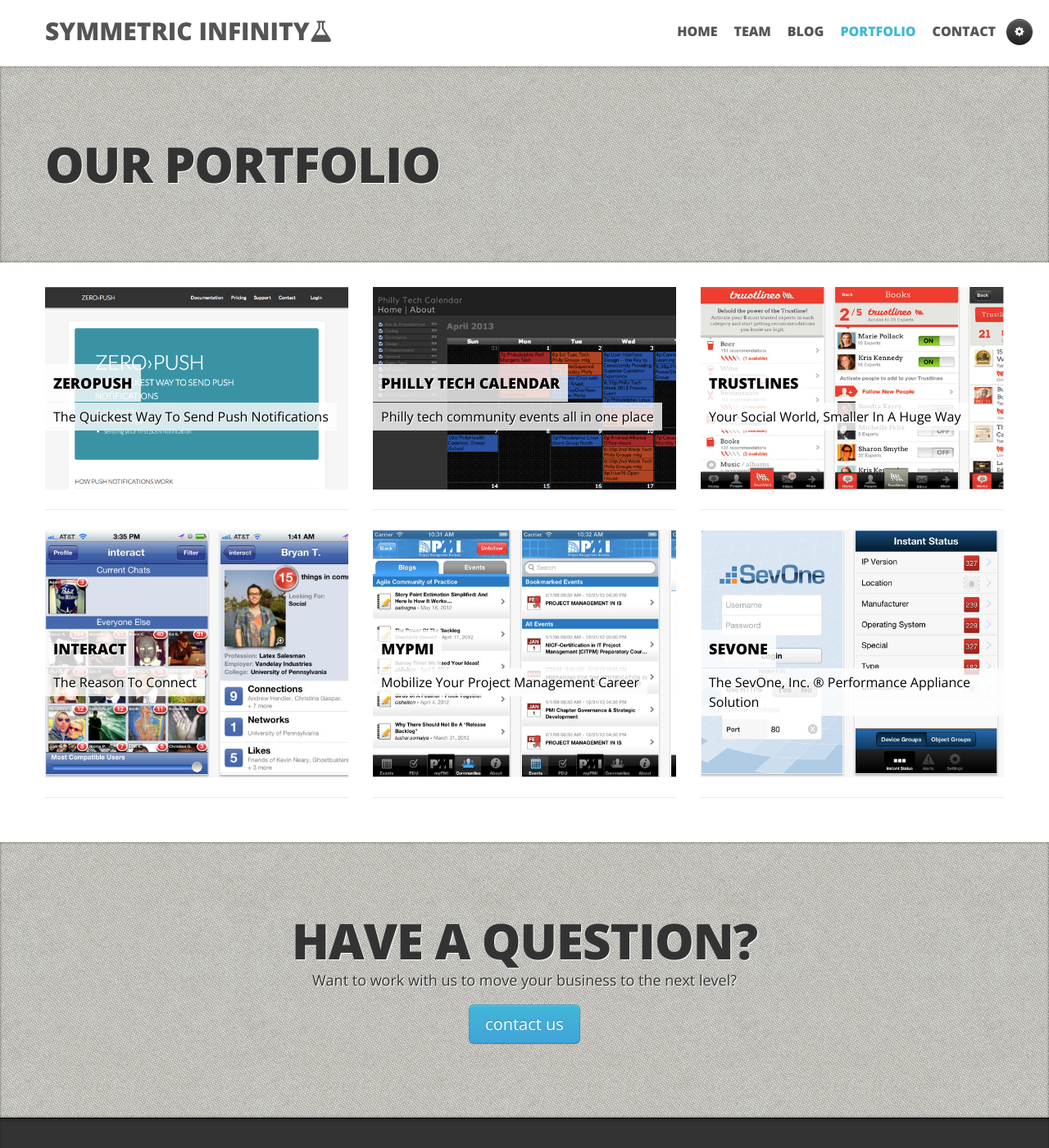
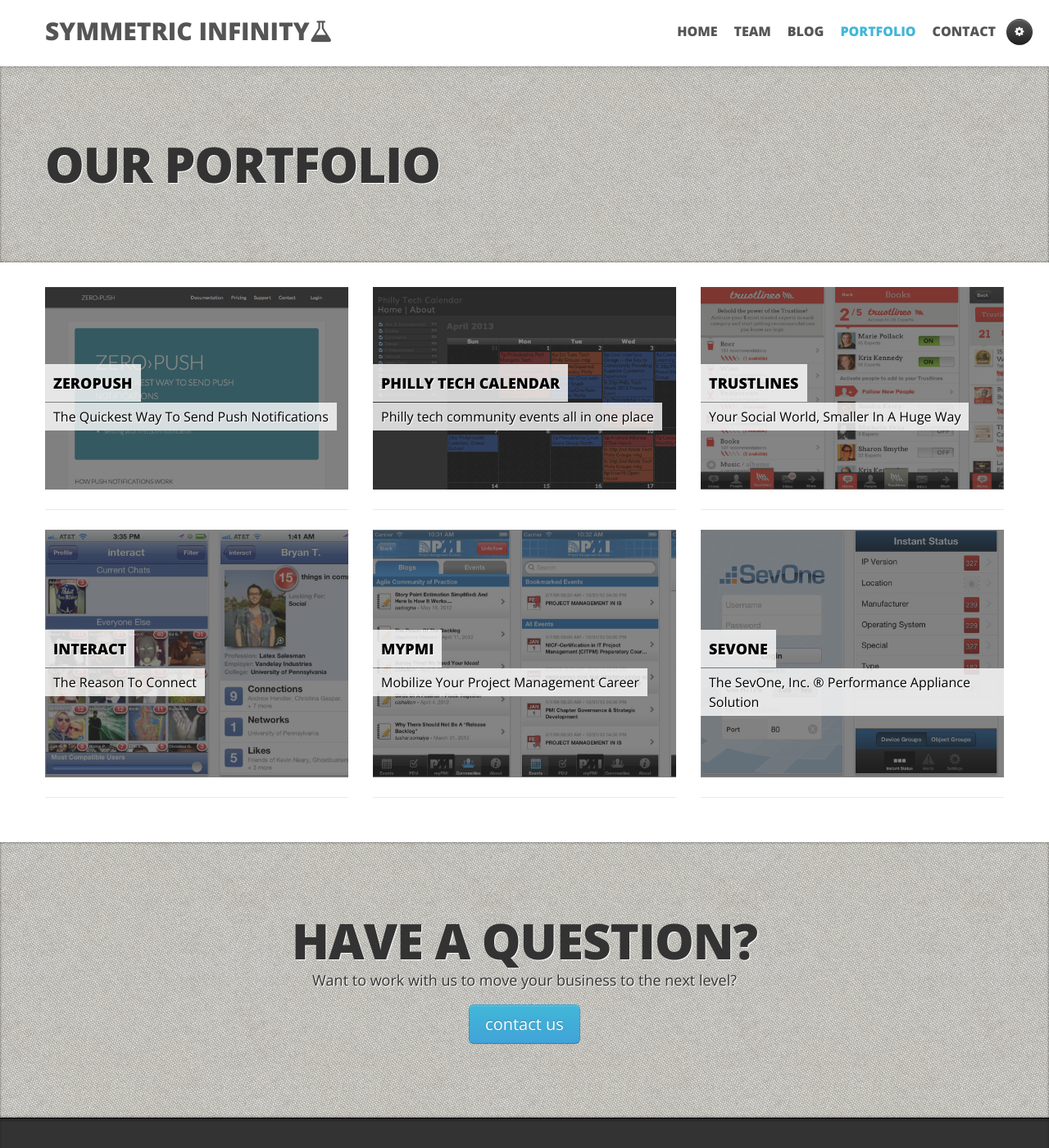
Before and after one commit to SymmetricInfinity/symmetricinfinity.github.com, a Jekyll site: the page built from portfolio.html, in a window 1280 px wide and 1400 px high. Shown: the whole window at 82% size. Built offline with Jekyll 4.4.1, drawn with Linux system fonts in a browser that asks for light colours; Markdown is read by kramdown in place of the engine named in the settings.

Commit message:
set dimmed as the default state for portfolio items

```diff
--- a/portfolio.html
+++ b/portfolio.html
@@ -17,7 +17,7 @@
     <ul class="thumbnails bordered thumbnail-list">
       <li class="span4">
         <a href="https://www.zeropush.com" target="_blank">
-          <figure class="thumbnail-figure">
+          <figure class="thumbnail-figure dimmed">
             <img alt="" src="/images/assets/ZeroPush-600.png" />
             <figcaption class="thumbnail-title">
               <h3><span>ZeroPush</span></h3>
@@ -28,7 +28,7 @@
       </li>
       <li class="span4">
         <a href="http://phillytechcalendar.com" target="_blank">
-          <figure class="thumbnail-figure">
+          <figure class="thumbnail-figure dimmed">
             <img alt="" src="/images/assets/PhillyTechCalendar.png" />
             <figcaption class="thumbnail-title">
               <h3><span>Philly Tech Calendar</span></h3>
@@ -39,7 +39,7 @@
       </li>
       <li class="span4">
         <a href="https://itunes.apple.com/us/app/trustlines/id479224682?mt=8" target="_blank">
-          <figure class="thumbnail-figure">
+          <figure class="thumbnail-figure dimmed">
             <img alt="" src="/images/assets/Trustlines-600x400.png" />
             <figcaption class="thumbnail-title">
               <h3><span>Trustlines</span></h3>
@@ -50,7 +50,7 @@
       </li>
       <li class="span4">
         <a href="https://itunes.apple.com/us/app/interact-find-meet-new-people/id513386883?mt=8" target="_blank">
-          <figure class="thumbnail-figure">
+          <figure class="thumbnail-figure dimmed">
             <img alt="" src="/images/assets/Interact.png" />
             <figcaption class="thumbnail-title">
               <h3><span>Interact</span></h3>
@@ -61,7 +61,7 @@
       </li>
       <li class="span4">
         <a href="https://itunes.apple.com/us/app/mypmi/id562906498?mt=8" target="_blank">
-          <figure class="thumbnail-figure">
+          <figure class="thumbnail-figure dimmed">
             <img alt="" src="/images/assets/MyPMI.png" />
             <figcaption class="thumbnail-title">
               <h3><span>MyPMI</span></h3>
@@ -72,7 +72,7 @@
       </li>
       <li class="span4">
         <a href="https://itunes.apple.com/us/app/sevone-mobile/id580585725?mt=8" target="_blank">
-          <figure class="thumbnail-figure">
+          <figure class="thumbnail-figure dimmed">
             <img alt="" src="/images/assets/SevOne.png" />
             <figcaption class="thumbnail-title">
               <h3><span>SevOne</span></h3>
--- a/stylesheets/theme.css
+++ b/stylesheets/theme.css
@@ -699,8 +699,11 @@
   -o-transition: all 0.2s;
   transition: all 0.2s;
 }
-.thumbnail-figure img:hover {
+.thumbnail-figure img:hover, .thumbnail-figure.dimmed img{
   opacity: .4;
+}
+.thumbnail-figure.dimmed img:hover{
+  opacity: 1.0;
 }
 
 .thumbnail-title {
```
